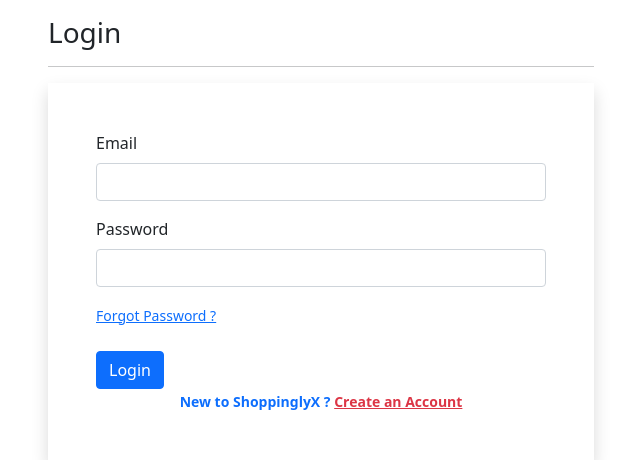
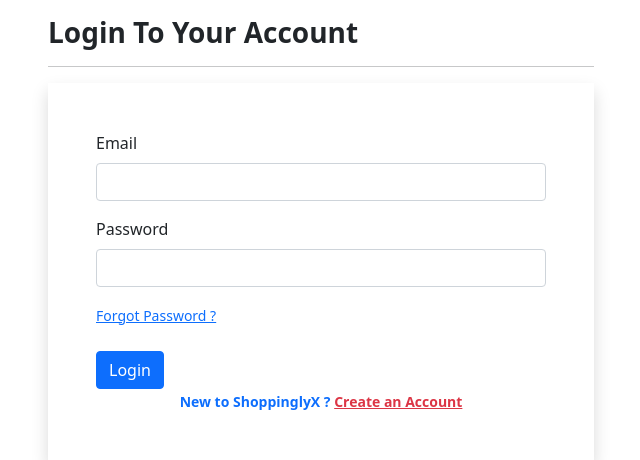
Before and after one commit to ashishmishra-bit/Django_Ecomm, a Django app: page /login/ in a window 1280 px wide. Shown: the part 56-516 px from the top of the page, without its empty margins (319-959 px from the left). Run offline with Django 3.2, Linux system fonts and the light colour scheme; some libraries are stand-ins or nearby versions.

Commit message:
text changed

```diff
--- a/app/templates/app/customerregistration.html
+++ b/app/templates/app/customerregistration.html
@@ -5,7 +5,7 @@
 <div class="container">
  <div class="row my-3">
   <div class="col-sm-6 offset-sm-3">
-   <h3>Customer Registration</h3>
+   <h3 class="fw-bold">Customer Registration</h3>
    <hr>
 
    <form action="" method="post" novalidate class="shadow p-5">
--- a/app/templates/app/login.html
+++ b/app/templates/app/login.html
@@ -5,7 +5,7 @@
 <div class="container">
  <div class="row my-3">
   <div class="col-sm-6 offset-sm-3">
-   <h3>Login</h3>
+   <h3 class="fw-bold">Login To Your Account</h3>
    <hr>
    <form action="" method="post" novalidate class="shadow p-5">
     <div class="mb-3">
--- a/app/templates/app/mobile.html
+++ b/app/templates/app/mobile.html
@@ -21,7 +21,7 @@
      <a href="{% url 'mobiledata' 'below' %}" class="list-group-item
     list-group-item-action" style="color:red">Below 10000</a>
      <a href="{% url 'mobiledata' 'above' %}" class="list-group-item
-    list-group-item-action" style="color: red">Above 10000</a>
+    list-group-item-action" style="color:red">Above 10000</a>
    </div>
   </div>
   <div class="col-sm-8">
```
